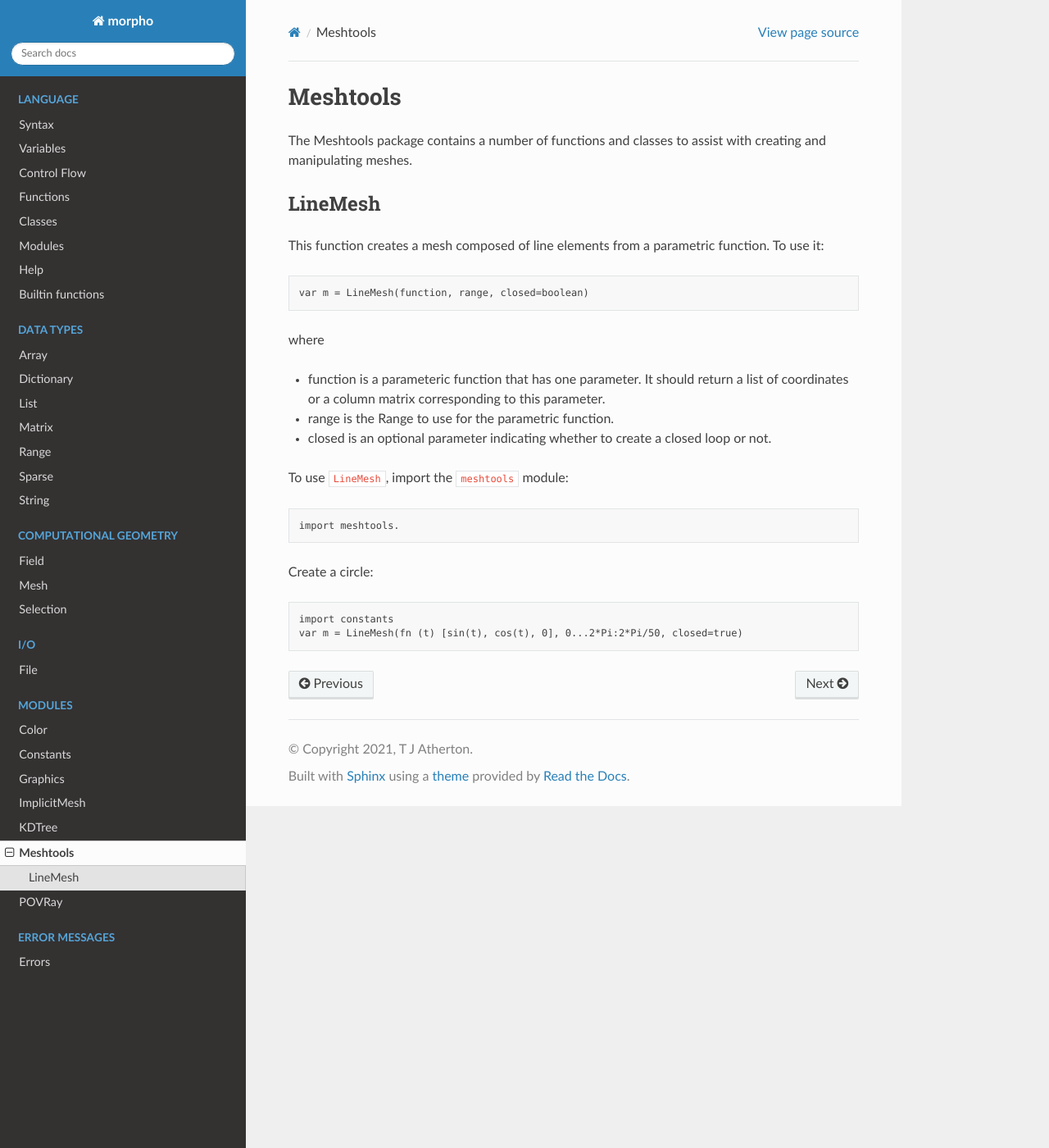
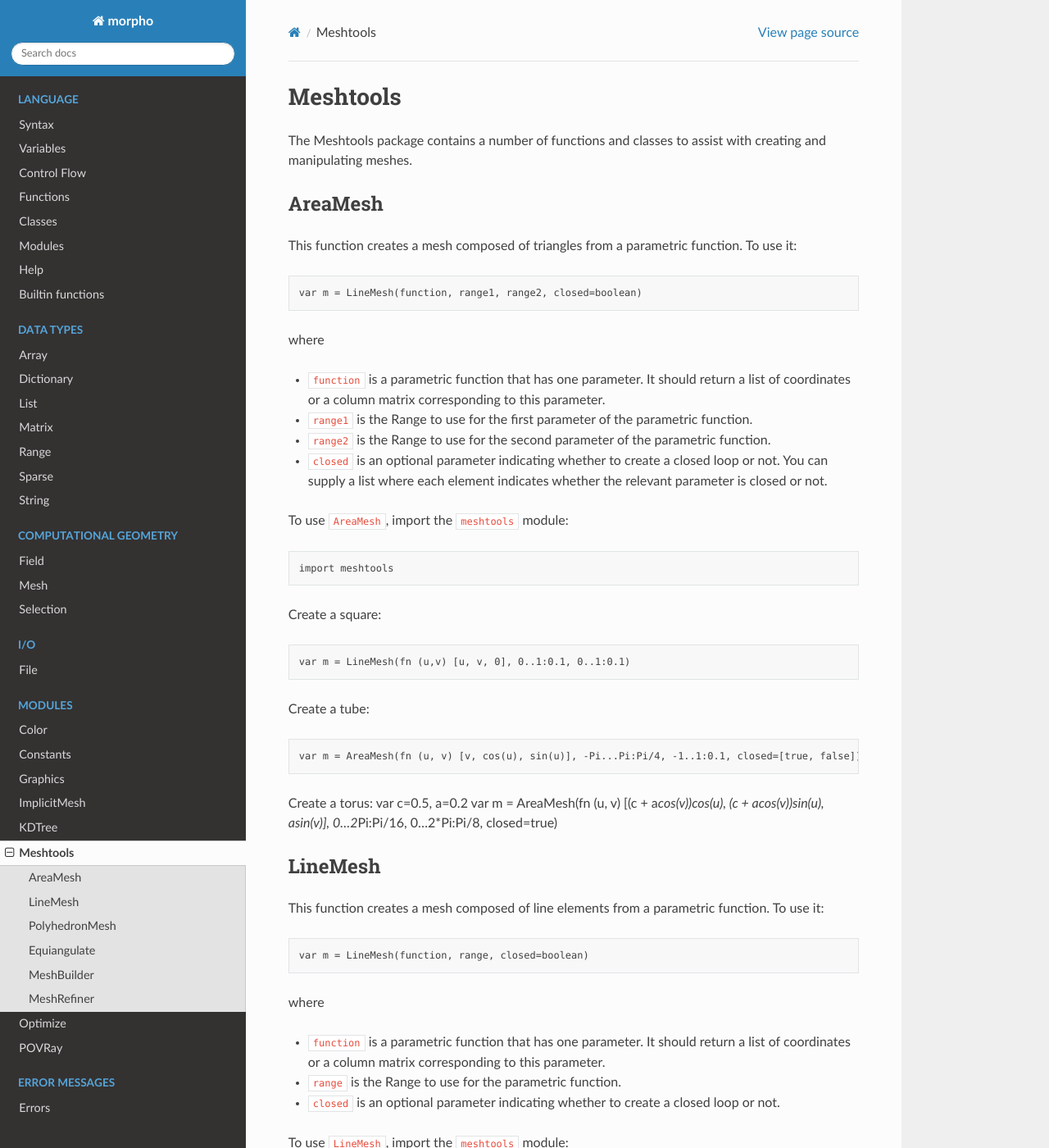
Before and after one commit to Morpho-lang/morpho, a Sphinx documentation site: the page built from morpho5/docs/meshtools.md, in a window 1280 px wide and 1400 px high. Shown: the whole window at 82% size. Built offline with Sphinx 7.4.7 and the Read the Docs theme 2.0.0, drawn with Linux system fonts in a browser that asks for light colours; some of the changed text lies outside the part shown.

Commit message:
Added documentation

```diff
--- a/morpho5/docs/index.rst
+++ b/morpho5/docs/index.rst
@@ -50,6 +50,7 @@
    implicitmesh
    kdtree
    meshtools
+   optimize
    povray
 
 .. toctree::
--- a/morpho5/docs/meshtools.md
+++ b/morpho5/docs/meshtools.md
@@ -1,12 +1,44 @@
 [comment]: # (Morpho meshtools help file)
 [version]: # (0.5)
-
-[toplevel]: #
 
 # Meshtools
 [tagmeshtools]: # (meshtools)
 
 The Meshtools package contains a number of functions and classes to assist with creating and manipulating meshes.
+
+[showsubtopics]: # (subtopics)
+
+## AreaMesh
+[tagareamesh]: # (areamesh)
+
+This function creates a mesh composed of triangles from a parametric function. To use it:
+
+    var m = LineMesh(function, range1, range2, closed=boolean)
+
+where
+
+* `function` is a parametric function that has one parameter. It should return a list of coordinates or a column matrix corresponding to this parameter.
+* `range1` is the Range to use for the first parameter of the parametric function.
+* `range2` is the Range to use for the second parameter of the parametric function.
+* `closed` is an optional parameter indicating whether to create a closed loop or not. You can supply a list where each element indicates whether the relevant parameter is closed or not.
+
+To use `AreaMesh`, import the `meshtools` module:
+
+    import meshtools
+
+Create a square:
+
+    var m = LineMesh(fn (u,v) [u, v, 0], 0..1:0.1, 0..1:0.1)
+
+Create a tube:
+
+    var m = AreaMesh(fn (u, v) [v, cos(u), sin(u)], -Pi...Pi:Pi/4, -1..1:0.1, closed=[true, false])
+
+Create a torus:
+    var c=0.5, a=0.2
+    var m = AreaMesh(fn (u, v) [(c + a*cos(v))*cos(u),
+                                (c + a*cos(v))*sin(u),
+                                a*sin(v)], 0...2*Pi:Pi/16, 0...2*Pi:Pi/8, closed=true)
 
 ## LineMesh
 [taglinemesh]: # (linemesh)
@@ -17,15 +49,47 @@
 
 where
 
-  * function is a parameteric function that has one parameter. It should return a list of coordinates or a column matrix corresponding to this parameter.
-  * range is the Range to use for the parametric function.
-  * closed is an optional parameter indicating whether to create a closed loop or not.
+* `function` is a parametric function that has one parameter. It should return a list of coordinates or a column matrix corresponding to this parameter.
+* `range` is the Range to use for the parametric function.
+* `closed` is an optional parameter indicating whether to create a closed loop or not.
 
 To use `LineMesh`, import the `meshtools` module:
 
-    import meshtools.
+    import meshtools
 
 Create a circle:
 
     import constants
     var m = LineMesh(fn (t) [sin(t), cos(t), 0], 0...2*Pi:2*Pi/50, closed=true)
+
+## PolyhedronMesh
+[tagpolyhedronmesh]: # (polyhedron)
+
+This function creates a mesh from a polyhedron specification.
+
+## Equiangulate
+[tagequiangulate]: # (equiangulate)
+
+Attempts to equiangulate a mesh.
+
+## MeshBuilder
+[tagmeshbuiler]: # (meshbuilder)
+
+The `MeshBuilder` class simplifies user creation of meshes. To use this class, begin by creating a `MeshBuilder` object:
+
+    var build = MeshBuilder()
+
+You can then add vertices, edges, etc. one by one using `addvertex`, `addedge` and `addtriangle`. Each of these returns an element id:
+
+    var id1=build.addvertex(Matrix([0,0,0]))
+    var id2=build.addvertex(Matrix([1,1,1]))
+    build.addedge([id1, id2])
+
+Once the mesh is ready, call the `build` method to construct the `Mesh`:
+
+    var m = build.build()
+
+## MeshRefiner
+[tagmeshrefiner]: # (meshrefiner)
+
+The `MeshRefiner` class is used to refine meshes, and to correct associated data structures that depend on the mesh.
```
Also changed, not shown: morpho5/docs/optimize.md (added, +21 -0 lines).
